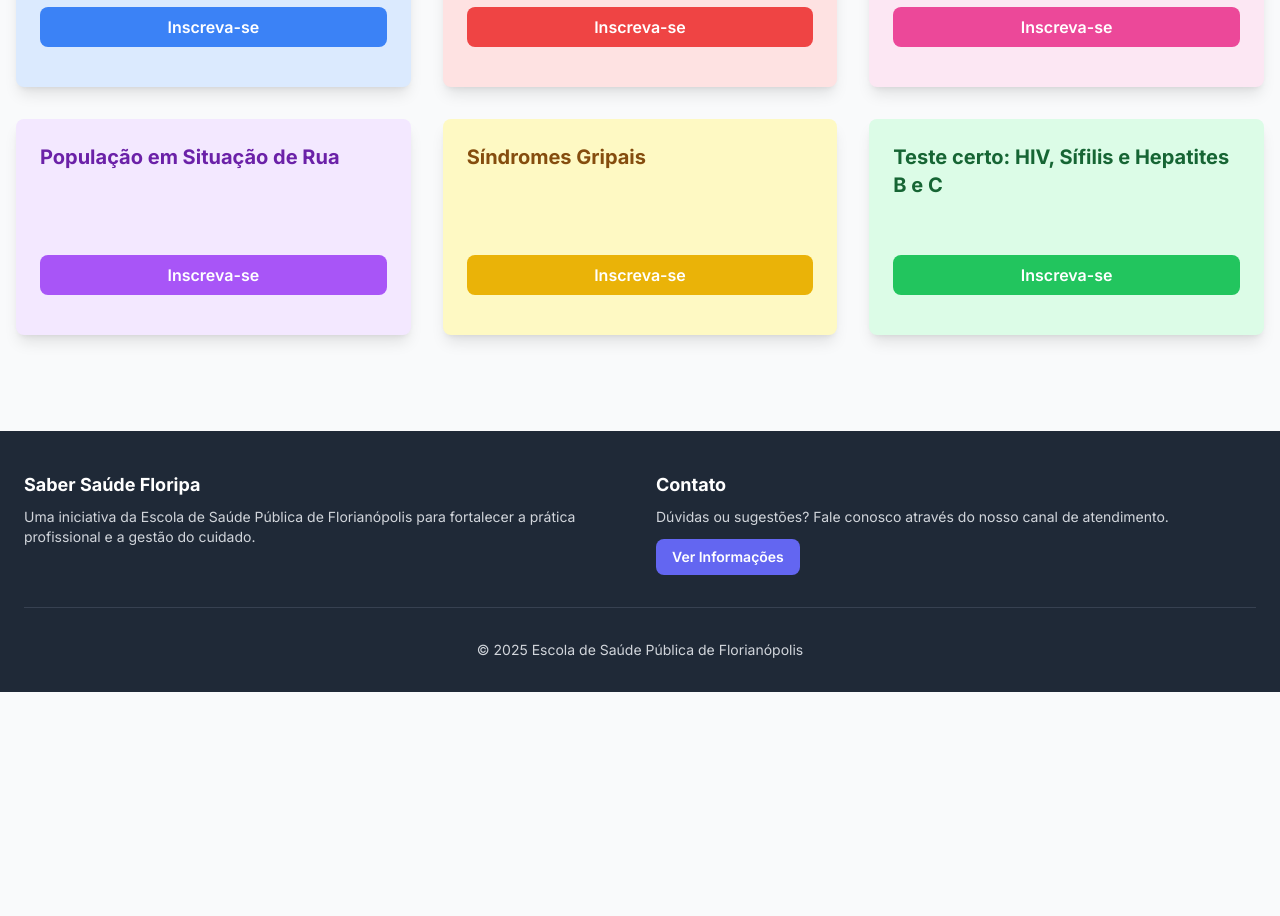
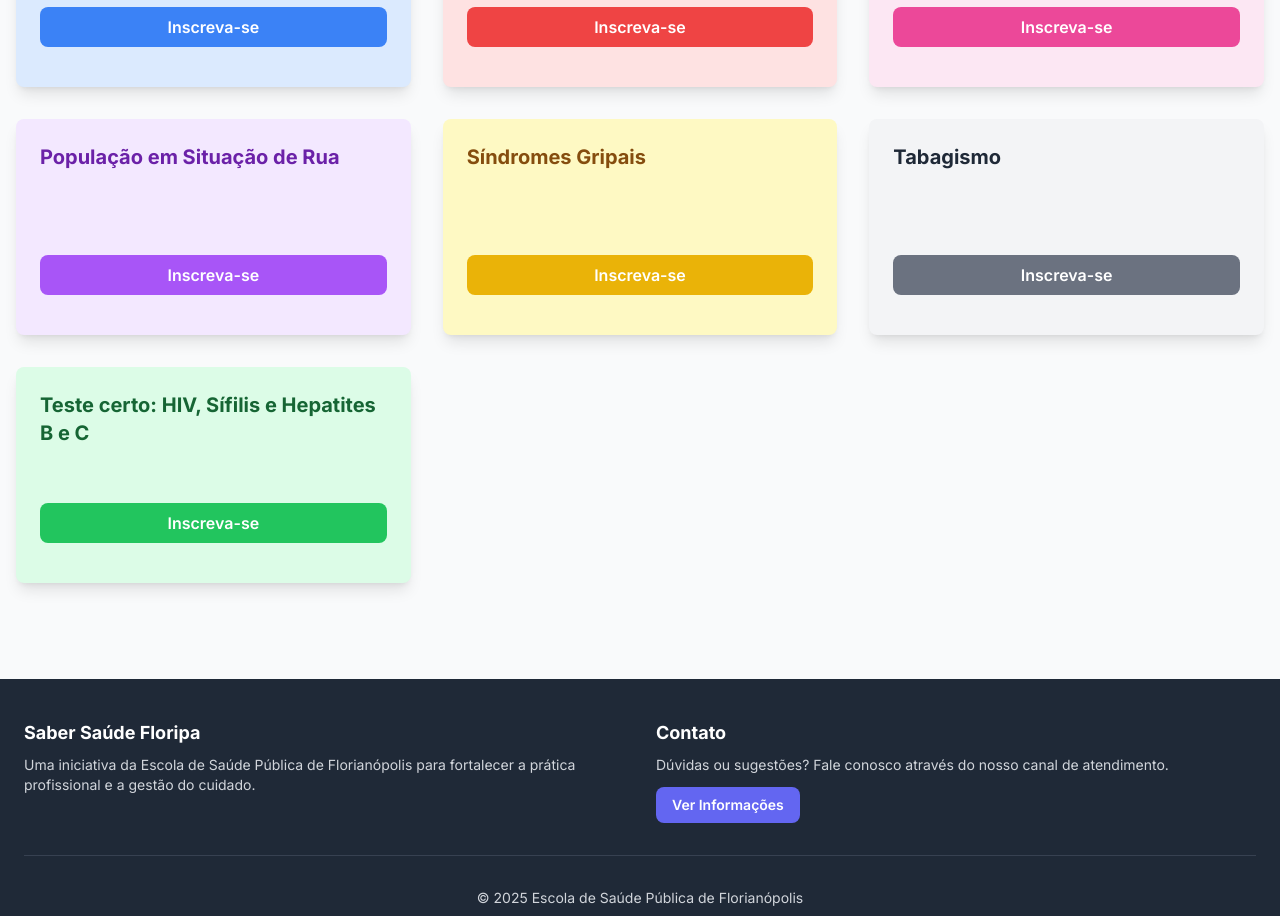
Before and after one commit to ESPFloripa/cursoslivres, a plain HTML site: page index.html in a window 1280 px wide. Shown: the part 1263-2179 px from the top of the page. Before the commit the page ends 1955 px from the top, so only its background shows below. Drawn offline with nearby package versions, Linux system fonts and the light colour scheme.

Commit message:
Add files via upload

```diff
--- a/index.html
+++ b/index.html
@@ -173,6 +173,21 @@
                     </div>
 
                     <!-- Card de Curso 9 -->
+                    <div class="rounded-lg shadow-lg overflow-hidden transform hover:scale-105 transition-transform duration-300 bg-gray-100">
+                        <div class="p-6">
+                            <h3 class="font-bold text-xl mb-4 text-gray-800 h-24">Tabagismo</h3>
+                            <button class="toggle-drawer w-full text-center bg-gray-500 hover:bg-gray-600 text-white font-semibold py-2 px-4 rounded-lg transition-colors duration-300">Inscreva-se</button>
+                            <div class="drawer mt-4 bg-gray-50 rounded-md">
+                                <div class="p-4 space-y-3">
+                                    <a href="http://cursossms.pmf.sc.gov.br/inscricao.php?cod_curso=205447072" target="_blank" class="block w-full text-center bg-white hover:bg-gray-200 text-gray-800 font-semibold py-2 px-4 rounded-lg border border-gray-300">Inscrição Outubro</a>
+                                    <a href="http://cursossms.pmf.sc.gov.br/inscricao.php?cod_curso=513508061" target="_blank" class="block w-full text-center bg-white hover:bg-gray-200 text-gray-800 font-semibold py-2 px-4 rounded-lg border border-gray-300">Inscrição Novembro</a>
+                                    <a href="http://cursossms.pmf.sc.gov.br/inscricao.php?cod_curso=747168370" target="_blank" class="block w-full text-center bg-white hover:bg-gray-200 text-gray-800 font-semibold py-2 px-4 rounded-lg border border-gray-300">Inscrição Dezembro</a>
+                                </div>
+                            </div>
+                        </div>
+                    </div>
+
+                    <!-- Card de Curso 10 -->
                     <div class="rounded-lg shadow-lg overflow-hidden transform hover:scale-105 transition-transform duration-300 bg-green-100">
                         <div class="p-6">
                             <h3 class="font-bold text-xl mb-4 text-green-800 h-24">Teste certo: HIV, Sífilis e Hepatites B e C</h3>
```
